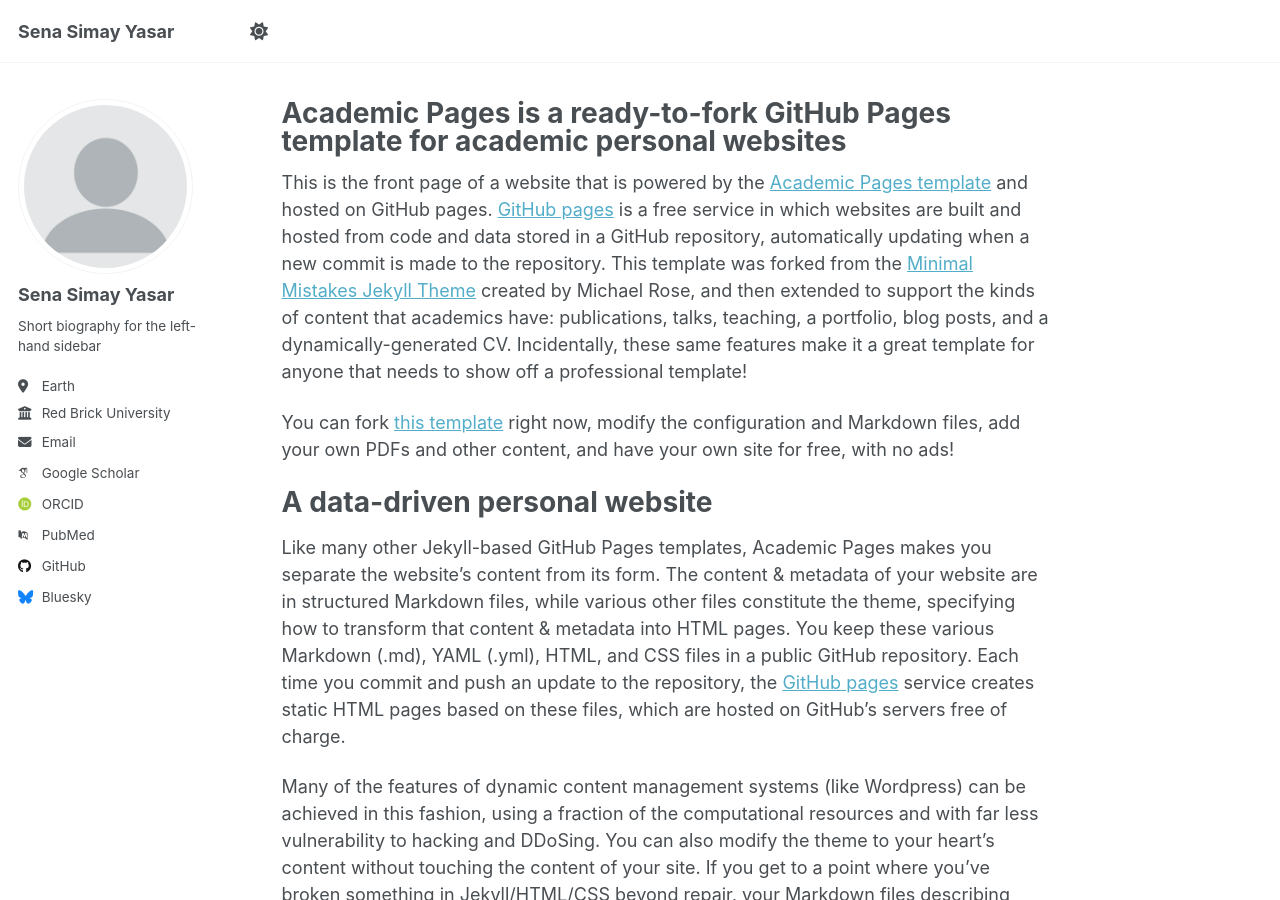
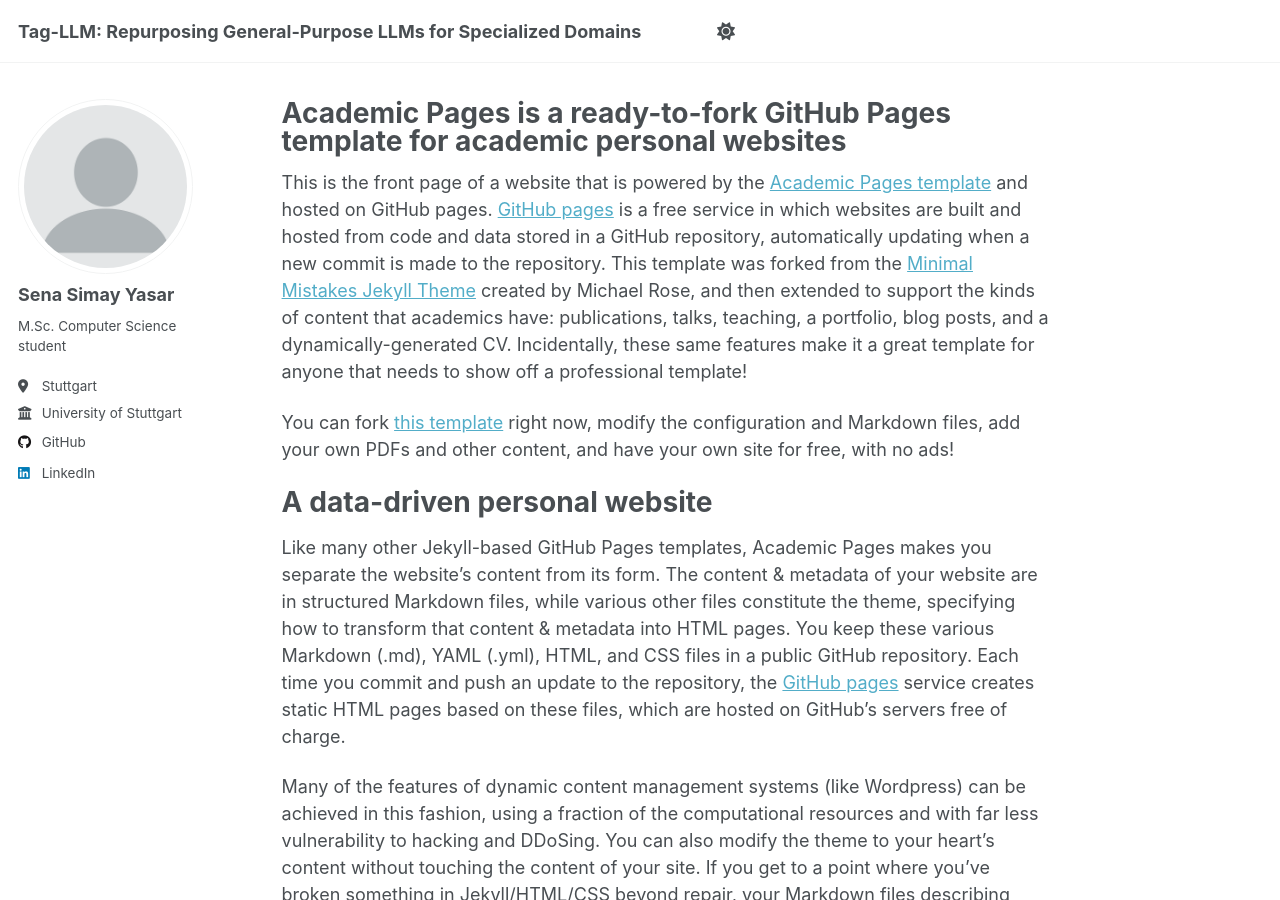
Before and after one commit to simayasar/simayasar.github.io, a Jekyll site: the page built from _pages/about.md, in a window 1280 px wide and 900 px high. Built offline with Jekyll 4.4.1, drawn with Linux system fonts in a browser that asks for light colours; some web fonts are replaced; a script that is not in the unit is left out.

Commit message:
update_config

```diff
--- a/_config.yml
+++ b/_config.yml
@@ -9,11 +9,11 @@
 # Basic Site Settings
 locale                   : "en-US"
 site_theme               : "default"
-title                    : "Sena Simay Yasar"
+title                    : "Tag-LLM: Repurposing General-Purpose LLMs for Specialized Domains"
 title_separator          : "-"
 name                     : &name "Your Name"
 description              : &description "personal description"
-url                      : https://academicpages.github.io # the base hostname & protocol for your site e.g. "https://[your GitHub username].github.io" or if you already have some other page hosted on Github then use "https://[your GitHub username].github.io/[Your Repo Name]"
+url                      : "https://simayasar.github.io"
 baseurl                  : "" # the subpath of your site, e.g. "/blog"
 repository               : "academicpages/academicpages.github.io"
 
@@ -24,21 +24,19 @@ author:
   # Biographic information
   avatar           : "profile.png"
   name             : "Sena Simay Yasar"
-  pronouns         : # example: "she/her"
-  bio              : "Short biography for the left-hand sidebar"
-  location         : "Earth"
-  employer         : "Red Brick University"
-  uri              : # URL
-  email            : "none@example.org"
+  bio              : "M.Sc. Computer Science student"
+  location         : "Stuttgart"
+  employer         : "University of Stuttgart"
+
 
   # Academic websites
   academia         : # URL
   arxiv            : # URL - Update with the correct link to your profile
-  googlescholar    : "https://scholar.google.com/citations?user=PS_CX0AAAAAJ"
+  googlescholar    : # URL
   impactstory      : # URL
-  orcid            : "http://orcid.org/yourorcidurl"
+  orcid            : # URL
   semantic         : # URL
-  pubmed           : "https://www.ncbi.nlm.nih.gov/pubmed/?term=john+snow"
+  pubmed           : # URL
   researchgate     : # URL
   scopus           : # URL
 
@@ -46,13 +44,13 @@ author:
   bitbucket        : # Username - Update with your username on the site
   codepen          : # Username
   dribbble         : # Username
-  github           : "academicpages"
+  github           : "simayasar"
   kaggle           : # Username
   stackoverflow    : # User number or user number and name (i.e., use "1" or "1/jeff-atwood")
 
   # Social media
   artstation       : # Username
-  bluesky          : "bsky.app" # Replace this with you Bluesky username
+  bluesky          : # Username
   facebook         : # Username
   flickr           : # Username
   foursquare       : # Username
@@ -61,7 +59,7 @@ author:
   keybase          : # Username
   instagram        : # Username
   lastfm           : # Username
-  linkedin         : # Username
+  linkedin         : "sena-simay-yasar"
   mastodon         : # URL
   medium           : # URL
   pinterest        : # Username
```
